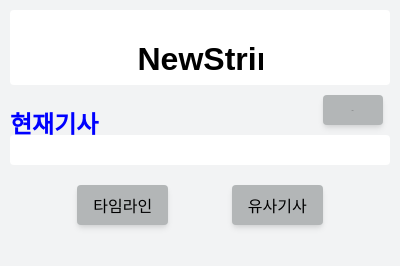
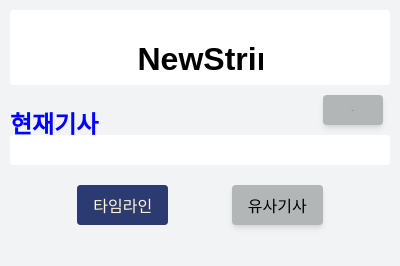
Before and after one commit to kkkwtimeline/newstring_lab, a browser extension: page extension/min_1001/popup.html in a window 400 px wide. In both pictures the pointer is over the button "타임라인". Drawn offline with Linux system fonts and the light colour scheme; a web font is replaced by a local one.

Commit message:
update hover

```diff
--- a/extension/min_1001/popup.html
+++ b/extension/min_1001/popup.html
@@ -179,11 +179,11 @@
     <div class='footer' id="footer_btn_div">
         <div class="footer footer_common" style=margin-right:auto>
         <!-- <input type="button" value="타임라인" id="time_line"> -->
-            <button type="button" id="time_line">타임라인</button>
+            <button type="button" id="time_line" class="button hover3">타임라인</button>
         </div>
 
         <div class="footer footer_common" style=margin-left:auto>
-            <button type="button" id="similar_articles">유사기사</button>
+            <button type="button" id="similar_articles" class="button hover3">유사기사</button>
         </div>
     </div>
 
--- a/extension/min_1001/style.css
+++ b/extension/min_1001/style.css
@@ -58,7 +58,13 @@ button.warning {
     --button-bg-color: #ffc107;
     --button-hover-bg-color: #e0a800;
 }
-
+button.hover3:hover{
+  box-shadow: 0 80px 0 0 rgba(0,0,0,0.25) inset,
+      0 -80px 0 0 rgba(0,0,0,0.25) inset;
+  --button-bg-color: hsl(228, 54%, 55%);
+  --button-hover-bg-color: hsl(228, 54%, 55%);
+  color: cornsilk;
+}
 /* button:active,
 button:hover,
 button:focus {
```
